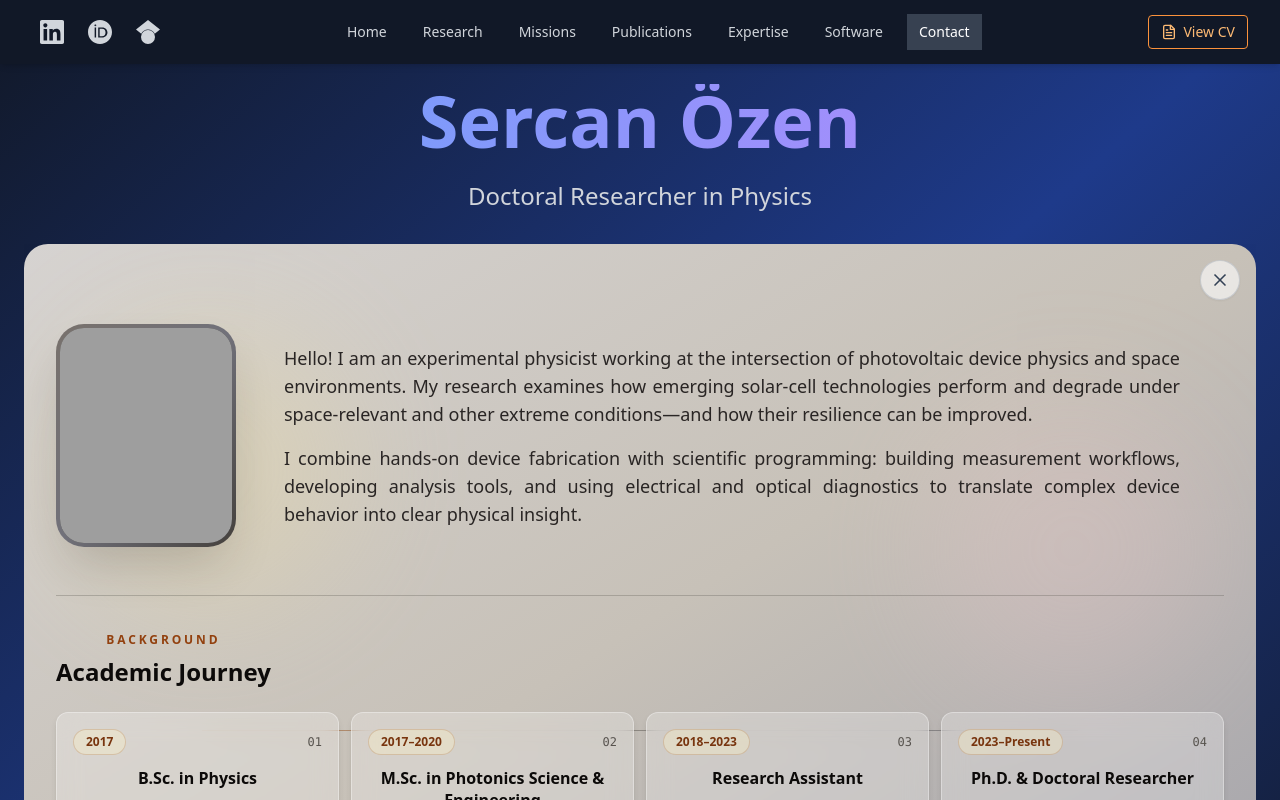
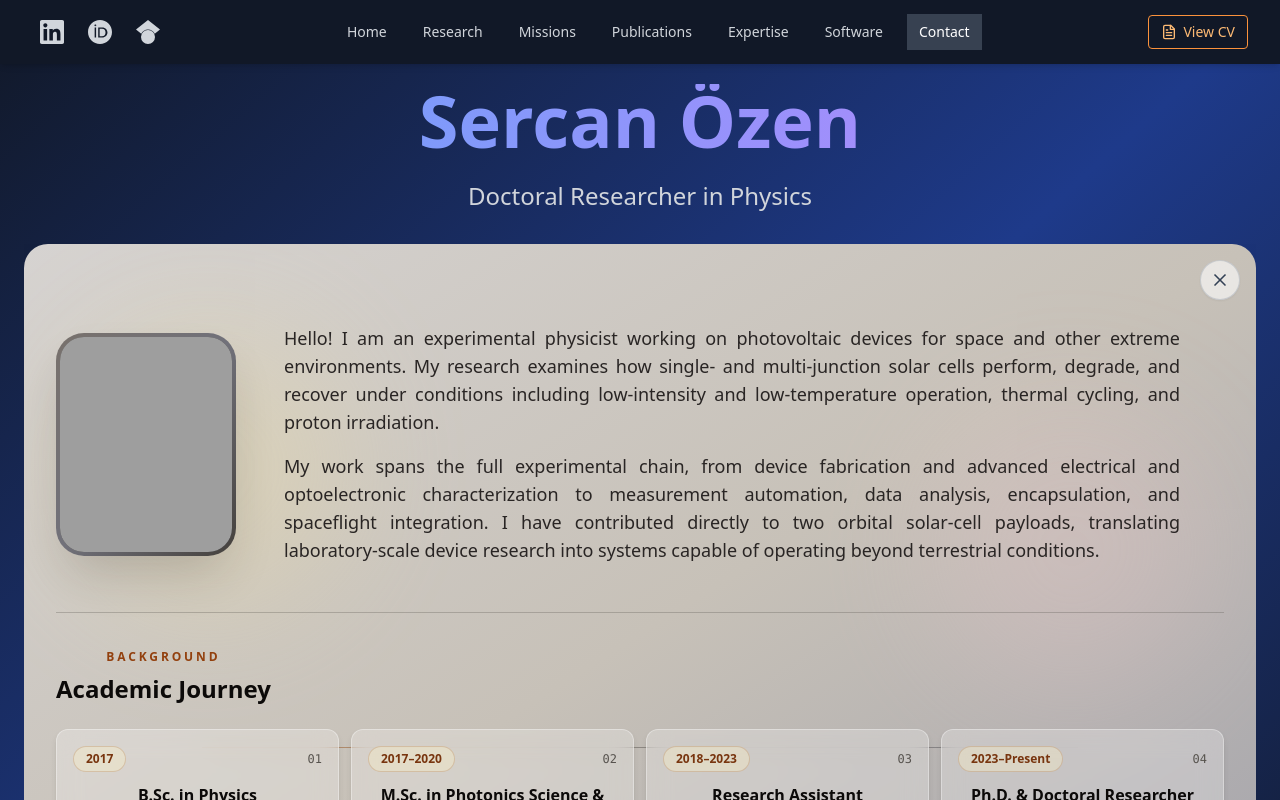
Before and after one commit to srcnzn/srcnzn.github.io, a Next.js app: page / in a window 1280 px wide. Both pictures are taken after a click on the button "About Me". Shown: the top 800 px of the page. Built offline with nearby package versions, Linux system fonts and the light colour scheme; grey boxes are pictures that could not be loaded.

Commit message:
260907-7

```diff
--- a/src/components/About.jsx
+++ b/src/components/About.jsx
@@ -5,13 +5,13 @@ const journey = [
     period: "2017",
     title: "B.Sc. in Physics",
     organization: "Izmir Institute of Technology",
-    detail: "Foundation in experimental physics, optics, and materials science.",
+    detail: "Built a foundation in semiconductor and device physics, supported by experimental physics, optics, electronics, and materials science.",
   },
   {
     period: "2017–2020",
     title: "M.Sc. in Photonics Science & Engineering",
     organization: "Izmir Institute of Technology",
-    detail: "Focused on the optical and electronic properties of cesium lead halide perovskites.",
+    detail: "Synthesized and modified perovskite materials while investigating their optical and electronic properties.",
   },
   {
     period: "2018–2023",
@@ -23,7 +23,7 @@ const journey = [
     period: "2023–Present",
     title: "Ph.D. & Doctoral Researcher",
     organization: "University of Potsdam",
-    detail: "Investigating photovoltaic device physics, stability, and degradation under space-relevant conditions.",
+    detail: "Developing and characterizing photovoltaic devices for extreme environments, from laboratory testing to spaceflight integration.",
   },
 ]
 
@@ -67,14 +67,16 @@ export default function About({ showHeading = true }) {
           <div>
             <div className="max-w-4xl space-y-4 text-left text-base leading-relaxed text-stone-800 sm:text-justify sm:text-lg [text-align-last:left]">
               <p>
-                Hello! I am an experimental physicist working at the intersection of photovoltaic device physics and space
-                environments. My research examines how emerging solar-cell technologies perform and degrade under
-                space-relevant and other extreme conditions—and how their resilience can be improved.
+                Hello! I am an experimental physicist working on photovoltaic devices for space and other extreme
+                environments. My research examines how single- and multi-junction solar cells perform, degrade, and
+                recover under conditions including low-intensity and low-temperature operation, thermal cycling, and
+                proton irradiation.
               </p>
               <p>
-                I combine hands-on device fabrication with scientific programming: building measurement workflows,
-                developing analysis tools, and using electrical and optical diagnostics to translate complex device
-                behavior into clear physical insight.
+                My work spans the full experimental chain, from device fabrication and advanced electrical and
+                optoelectronic characterization to measurement automation, data analysis, encapsulation, and spaceflight
+                integration. I have contributed directly to two orbital solar-cell payloads, translating laboratory-scale
+                device research into systems capable of operating beyond terrestrial conditions.
               </p>
             </div>
           </div>
```
